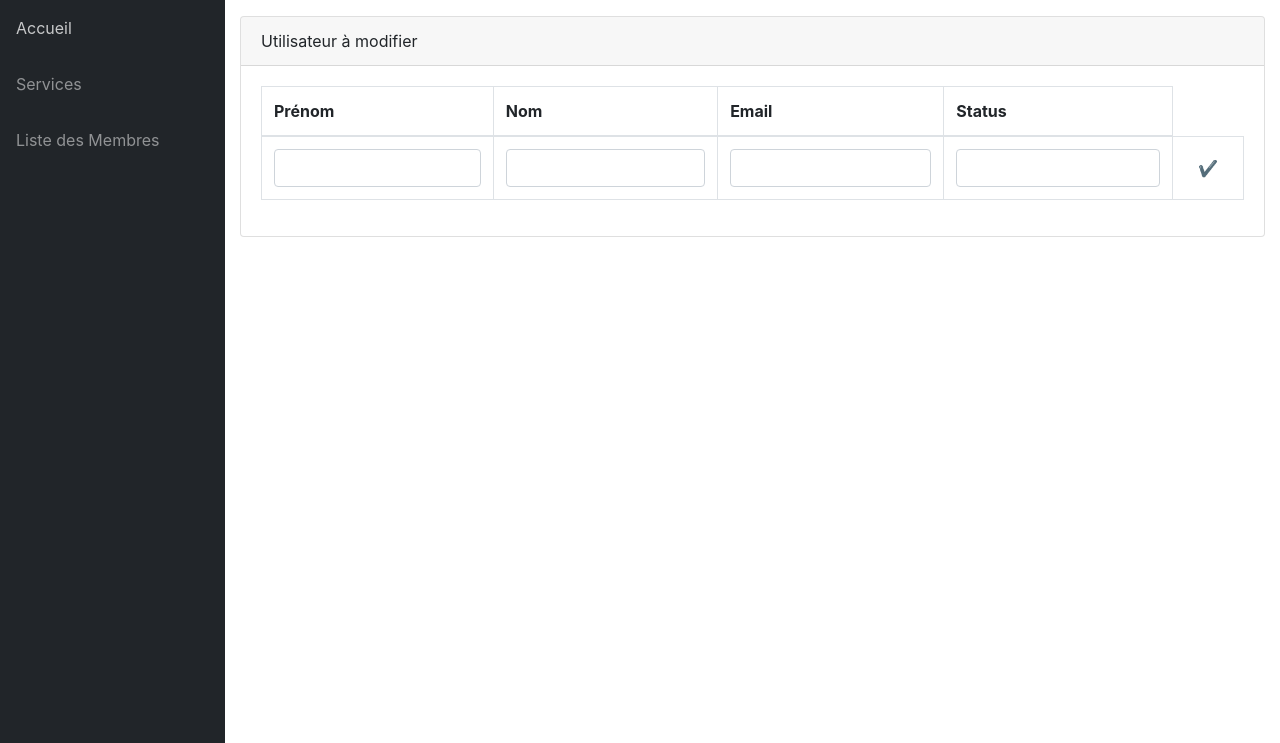
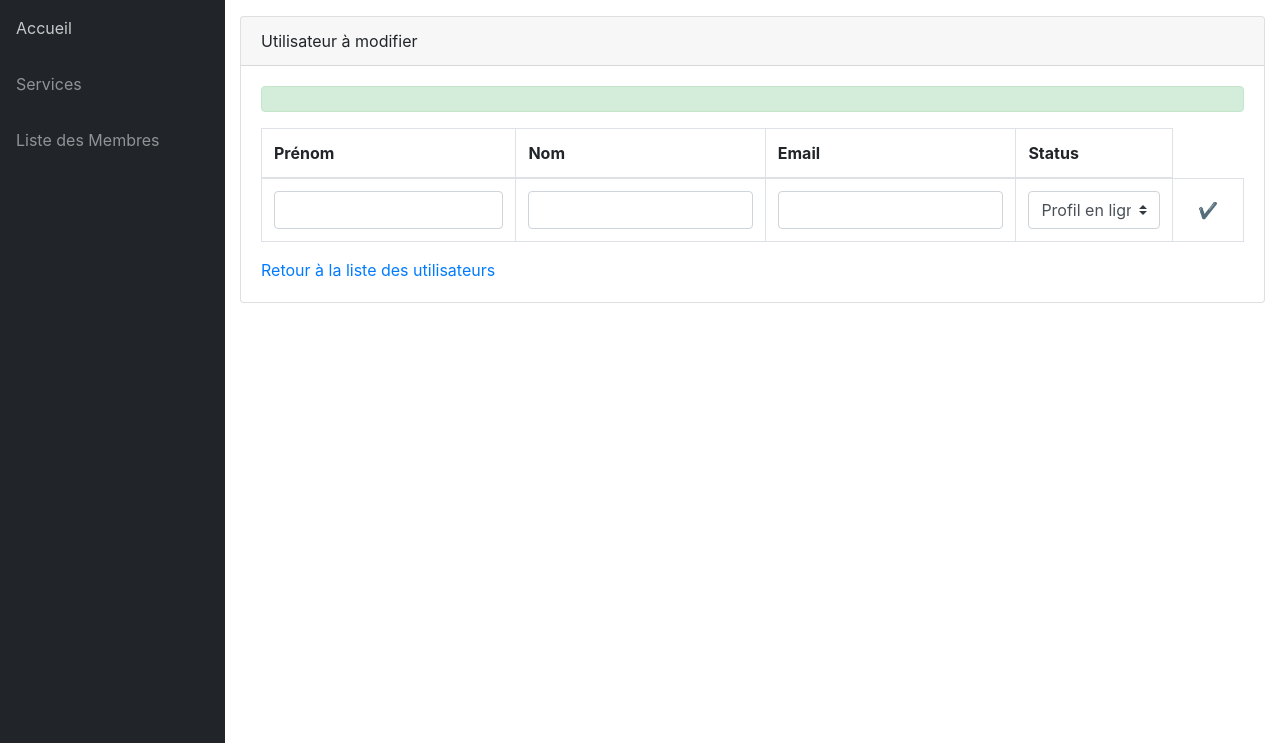
Before and after one commit to Yannick6633/WCS_Projet_2_Servyy, a PHP site: template src/View/Admin/modifyUser.html.twig in a window 1280 px wide. Shown: the top 743 px of the page. Run offline with PHP 8.4, Linux system fonts and the light colour scheme; the template is opened without the code that fills it: most values are stand-ins (such as "Sample title", 1, 10 or a date in 2020); some libraries are stand-ins or nearby versions.

Commit message:
modification membre depuis page admin

```diff
--- a/src/Controller/AdminController.php
+++ b/src/Controller/AdminController.php
@@ -44,13 +44,15 @@ class AdminController extends AbstractController
         $userManager = new UserManager();
         // "Ancien" utilisateur
         $user = $userManager->selectOneById($userId);
+        $valide2 = '';
 
-        if ($_SERVER['REQUEST_METHOD'] === 'POST'){
+        if ($_SERVER['REQUEST_METHOD'] === 'POST') {
             // met à jour avec les données issues du post
             $user = $userManager->updateFromAdmin($_POST);
+            $valide2 = 'L\'utilisateur a bien été mis à jour';
         }
 
-        return $this->twig->render('Admin/modifyUser.html.twig', ['user' => $user]);
+        return $this->twig->render('Admin/modifyUser.html.twig', ['user' => $user, 'valide2' => $valide2]);
     }
 
     public function add()
--- a/src/View/Admin/modifyUser.html.twig
+++ b/src/View/Admin/modifyUser.html.twig
@@ -9,6 +9,9 @@
         <div class="card-body">
             <div class="table-responsive">
                 <table class="table table-bordered" id="dataTable" width="100%" cellspacing="0">
+                    <div class="alert alert-success">
+                        <strong>{{ valide2 }}</strong>
+                    </div>
                     <thead>
                     <tr>
                         <th>Prénom</th>
@@ -18,21 +21,36 @@
                     </tr>
                     </thead>
                     <tbody>
-                <tr> <form action="/admin/modifyUser/{{  user.id }}" method="post">
+                    <tr>
+                        <form action="/admin/modifyUser/{{ user.id }}" method="post">
                             <td><input type="text" class="form-control" id="firstname" name="firstname"
-                               value="{{ user.firstname }}" ></td>
+                                       value="{{ user.firstname }}"></td>
                             <td><input type="text" class="form-control" id="lastname" name="lastname"
-                               value="{{ user.lastname }}" ></td>
+                                       value="{{ user.lastname }}"></td>
                             <td><input type="text" class="form-control" id="email" name="email"
-                               value="{{ user.email }}" ></td>
-                    <td><input type="text" class="form-control" id="status" name="status"
-                               value="{{ user.status }}" ></td>
-                          <input type="hidden" value="{{ user.id }}" name="id" />
-                    <td><button class="btn" name="modifyUser" type="submit">✔️</button></td>
+                                       value="{{ user.email }}"></td>
+                            <td><select class="custom-select" id="status" name="status"
+                                        value="{{ user.status }}">
+                                    {% for i in 0..2 %}
+                                        <option value="{{ i }}"
+                                                {% if user.status == i %} selected
+                                                {% endif %}>
+                                            {% if i == 0 %} Profil en ligne {% endif %}
+                                            {% if i == 1 %} Administrateur {% endif %}
+                                            {% if i == 2 %} Profil caché {% endif %}
+                                        </option>
+                                    {% endfor %}
+                                    <input type="hidden" value="{{ user.id }}" name="id"/>
+                            <td>
+                                <button class="btn" name="modifyUser" type="submit">✔️</button>
+                            </td>
+
                         </form>
                     </tr>
                     </tbody>
                 </table>
+                <a href="\Admin\index">Retour à la liste des utilisateurs</a>
+            </div>
         </div>
     </div>
 
```
Lines whose indentation alone changed are shown as unchanged.
